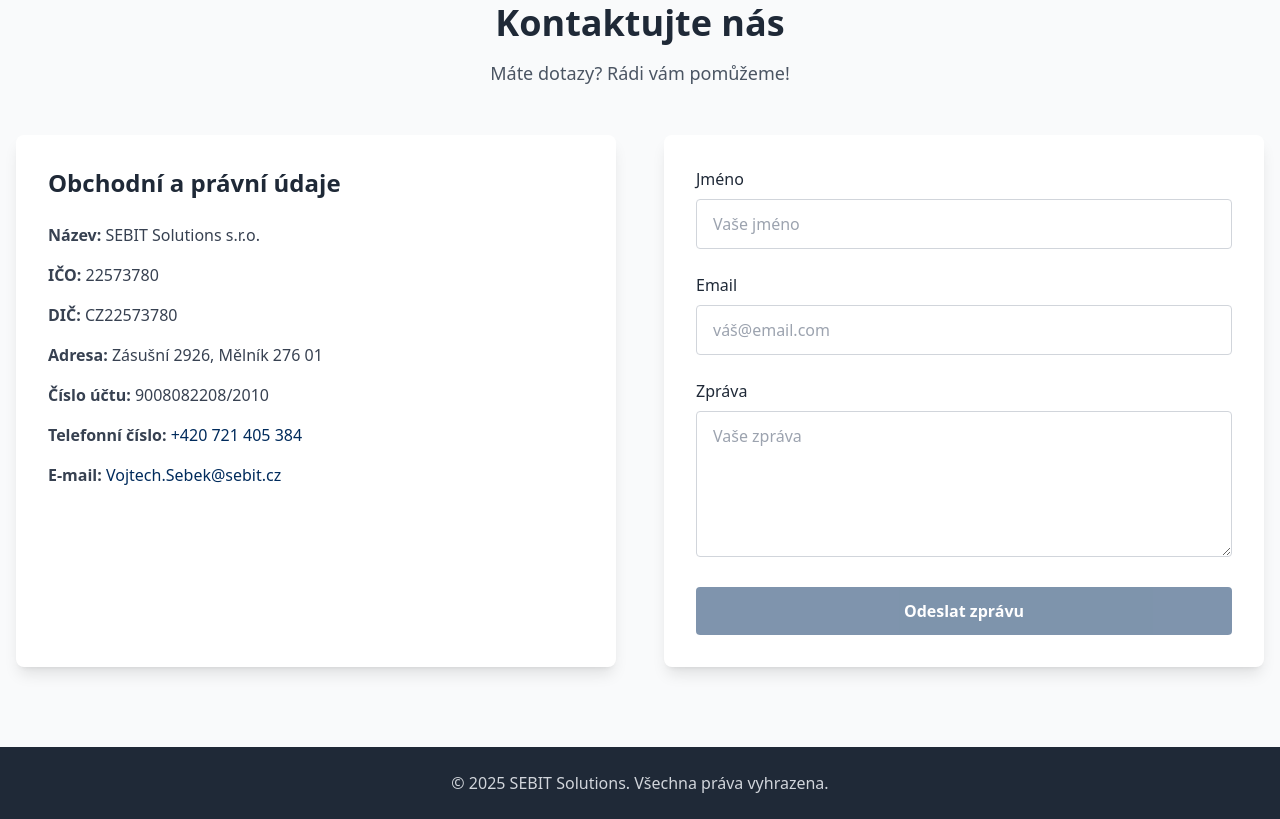
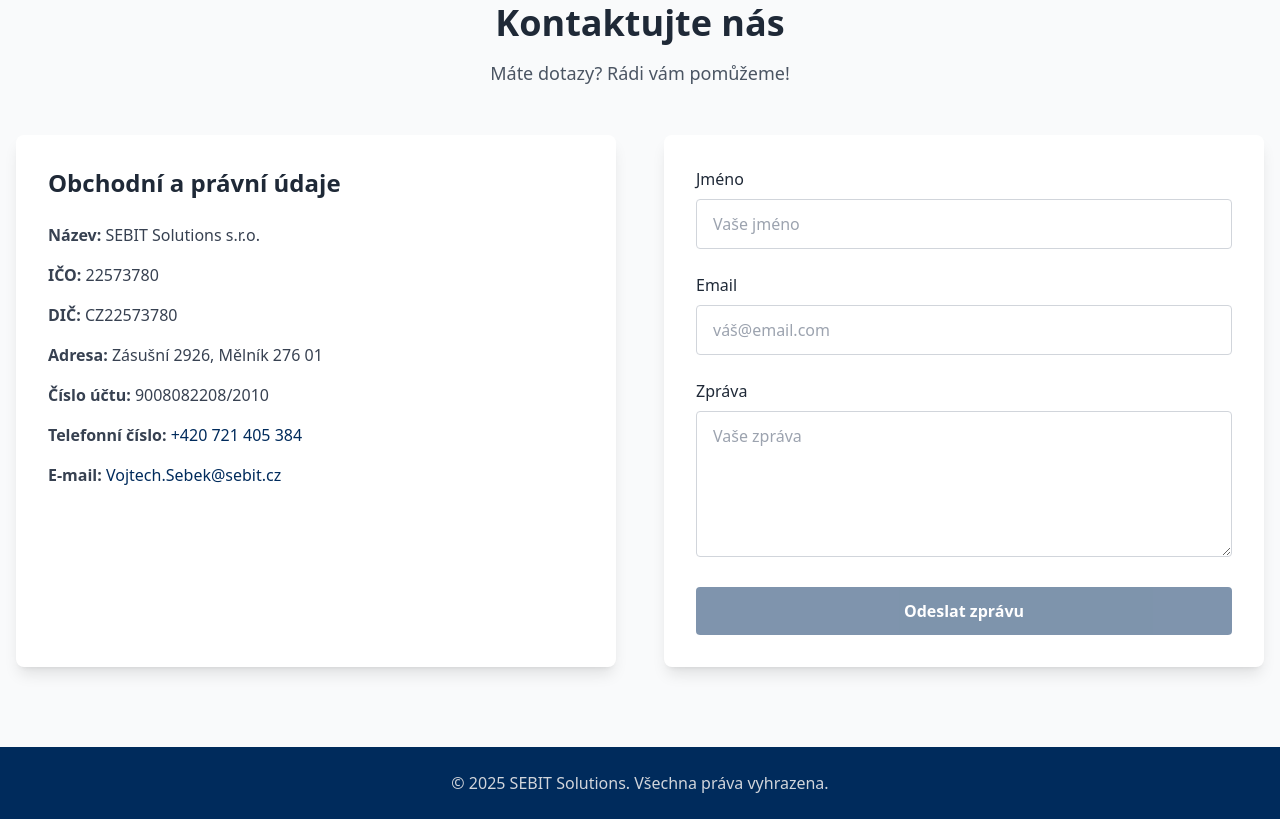
Before and after one commit to VolPark/SEBIT.github.io, a plain HTML site: page index.html in a window 1280 px wide. Shown: the part 1629-2448 px from the top of the page. Drawn offline with nearby package versions, Linux system fonts and the light colour scheme.

Commit message:
Update index.html

```diff
--- a/index.html
+++ b/index.html
@@ -47,8 +47,15 @@
   }
   </script>
 
-  <!-- Favicon -->
-  <link rel="icon" type="image/svg" sizes="32x32" href="favicon_arrow.svg">
+<!-- SVG favicon -->
+<link rel="icon" href="/favicon_arrow.svg" type="image/svg+xml">
+
+<!-- PNG fallback pro starší prohlížeče -->
+<link rel="alternate icon" href="/favicon_arrow.png" type="image/png" sizes="32x32">
+
+<!-- Volitelně můžete přidat query string, aby se prohlížeč nenaučil z cache starý icon -->
+<link rel="icon" href="/favicon_arrow.svg?v=2" type="image/svg+xml">
+
   <!-- Tailwind CSS CDN -->
     <script src="https://cdn.tailwindcss.com"></script>
   <script>
@@ -270,7 +277,7 @@
   </section>
 
   <!-- Footer -->
-  <footer class="bg-gray-800 text-gray-300 py-6">
+  <footer class="bg-sebit-navy text-gray-300 py-6">
     <div class="container mx-auto px-4 text-center">
       <p>&copy; <span id="current-year"></span> SEBIT Solutions. Všechna práva vyhrazena.</p>
     </div>
```
